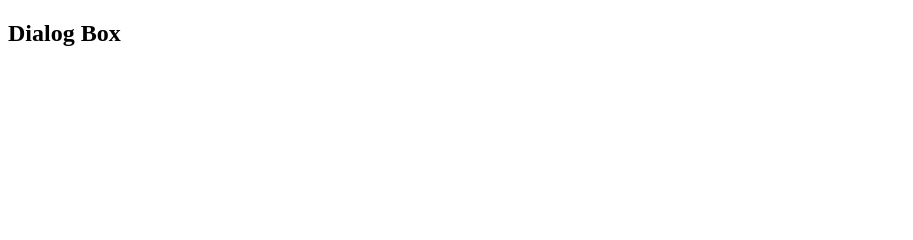
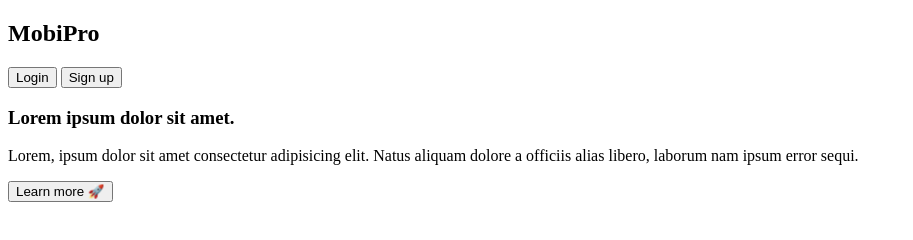
Before and after one commit to juned012/Dialog-box, a plain HTML site: page index.html in a window 1280 px wide. Shown: the whole page, without its empty margins (0-913 px from the left). Drawn offline with Linux system fonts and the light colour scheme.

Commit message:
Add Basic Structure for Landing Page with Navbar and Hero Section

```diff
--- a/index.html
+++ b/index.html
@@ -6,6 +6,28 @@
     <title>Dialog box</title>
   </head>
   <body>
-    <h2>Dialog Box</h2>
+    <div class="navbar">
+      <div>
+        <h2 class="nav-logo">MobiPro</h2>
+      </div>
+      <div class="action-btn">
+        <button type="button">Login</button>
+        <button type="button">Sign up</button>
+      </div>
+    </div>
+
+    <div class="heroSection">
+      <div class="left-section">
+        <h3>Lorem ipsum dolor sit amet.</h3>
+        <p>
+          Lorem, ipsum dolor sit amet consectetur adipisicing elit. Natus
+          aliquam dolore a officiis alias libero, laborum nam ipsum error sequi.
+        </p>
+        <button type="button">Learn more 🚀</button>
+      </div>
+      <div class="right-section">
+        <img src="" alt="" />
+      </div>
+    </div>
   </body>
 </html>
```
